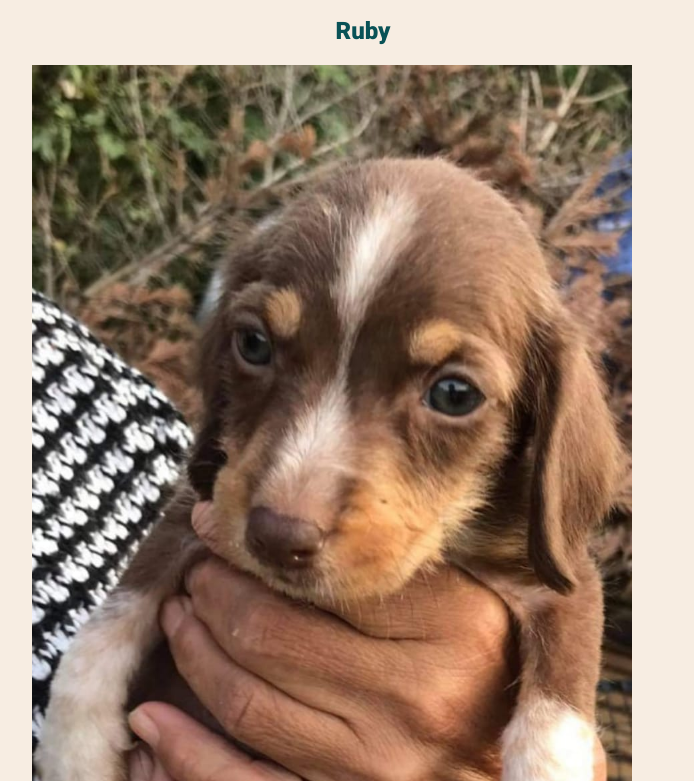
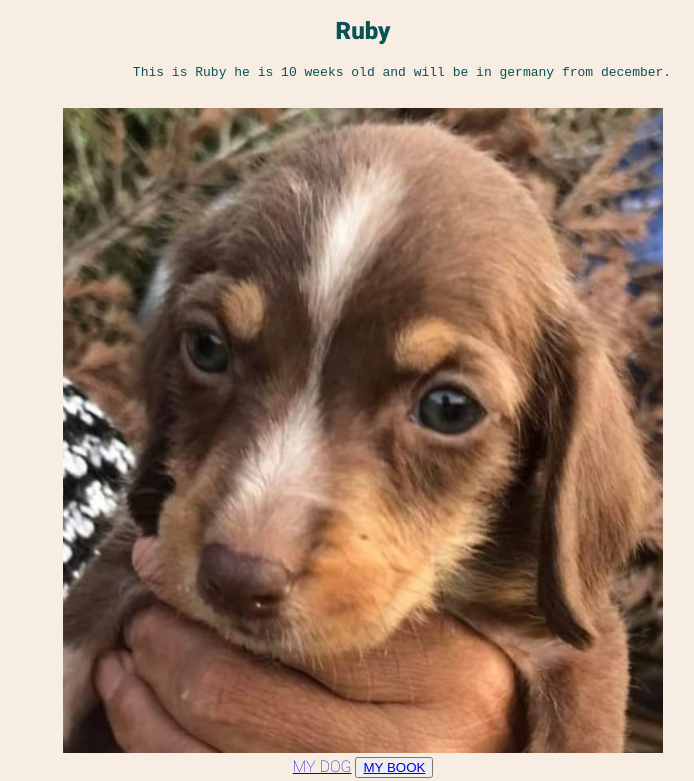
Before and after one commit to AnnaMariaJansen/profile, a plain HTML site: page index.html in a window 1280 px wide. Shown: the part 706-1487 px from the top of the page, without its empty margins (277-971 px from the left). Drawn offline with Linux system fonts and the light colour scheme.

Commit message:
ruby is the best

```diff
--- a/index.html
+++ b/index.html
@@ -26,13 +26,20 @@
           On the weekends you can find me in the mountains, skiing or trailing. And of course on the farm with my pony.
           After the bootcamp I will be receiving a puppy which I am already excited about.</pre>
         </div>
-    <div>
-    <h2>Ruby</h2>
-    <img src="images/WhatsApp Image 2020-10-12 at 22.24.07.jpeg" alt="Ruby" width="600">
-    <a href= "images/WhatsApp Image 2020-10-12 at 22.24.07.jpeg" alt="cutest puppy of the world"target="_blank">MY DOG</a>
-    </div>
+      <div id = "ruby">
+        <h2>Ruby</h2>
+        <pre>
+          This is Ruby he is 10 weeks old and will be in germany from december.
+        </pre>
+          <div id = "ruby_image">
+            <img src="images/Ruby_8Wochen.jpeg" alt="Ruby" width="600" >
+          </div>
+        </div>
 
-    <button><a href="images/M0396093341X-large.jpg" alt="Anna-Maria's book"target="_blank">MY BOOK</a></button>
+      <div>
+        <a href= "images/WhatsApp Image 2020-10-12 at 22.24.07.jpeg" alt="cutest puppy of the world"target="_blank">MY DOG</a>
+        <button><a href="images/M0396093341X-large.jpg" alt="Anna-Maria's book"target="_blank">MY BOOK</a></button>
+      </div>
 
   <h3>Follow me</h3>
     <div class = social>
--- a/style.css
+++ b/style.css
@@ -37,6 +37,11 @@ a:hover {
   font-weight: 700;
 }
 
+#ruby_image {
+  align-content: center;
+  border-radius: 20%;
+}
+
 .container {
   text-align: center;
 }
```
Also changed, not shown: images/Ruby_8Wochen.jpeg (added).
